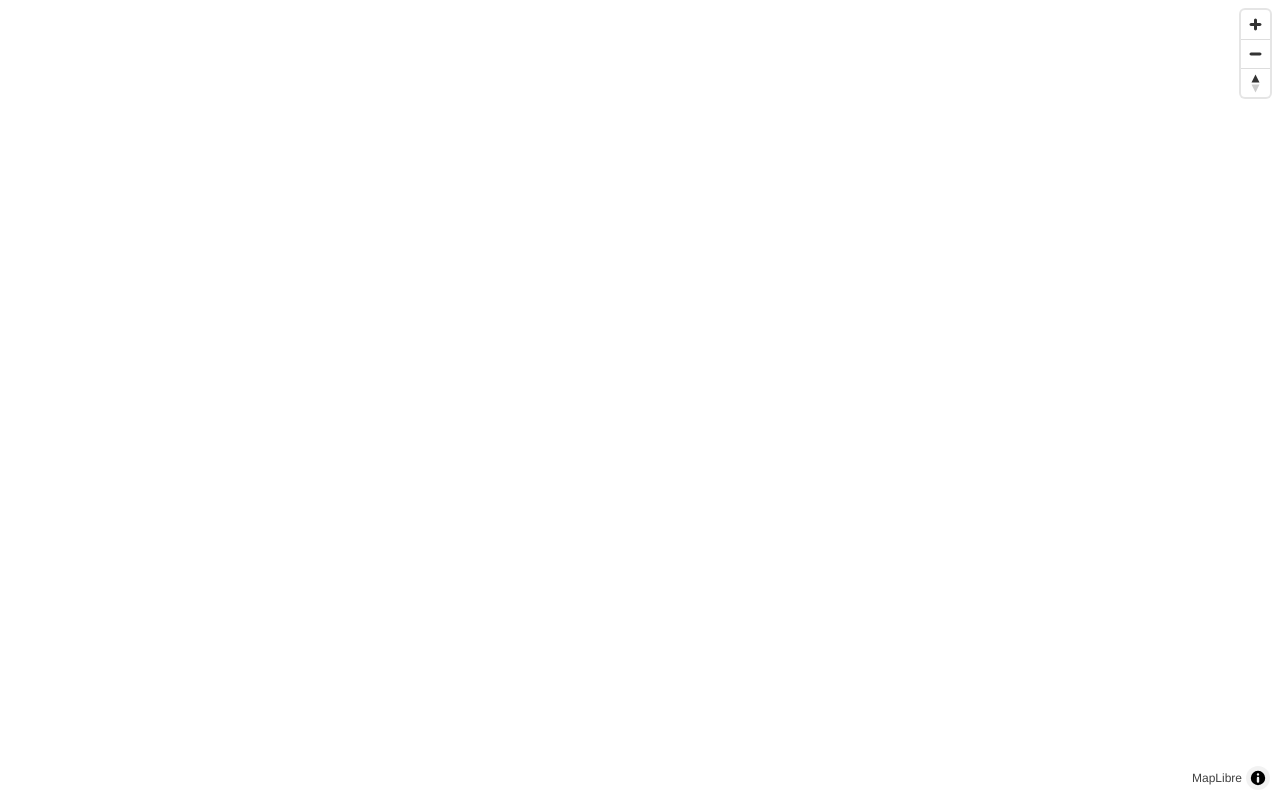
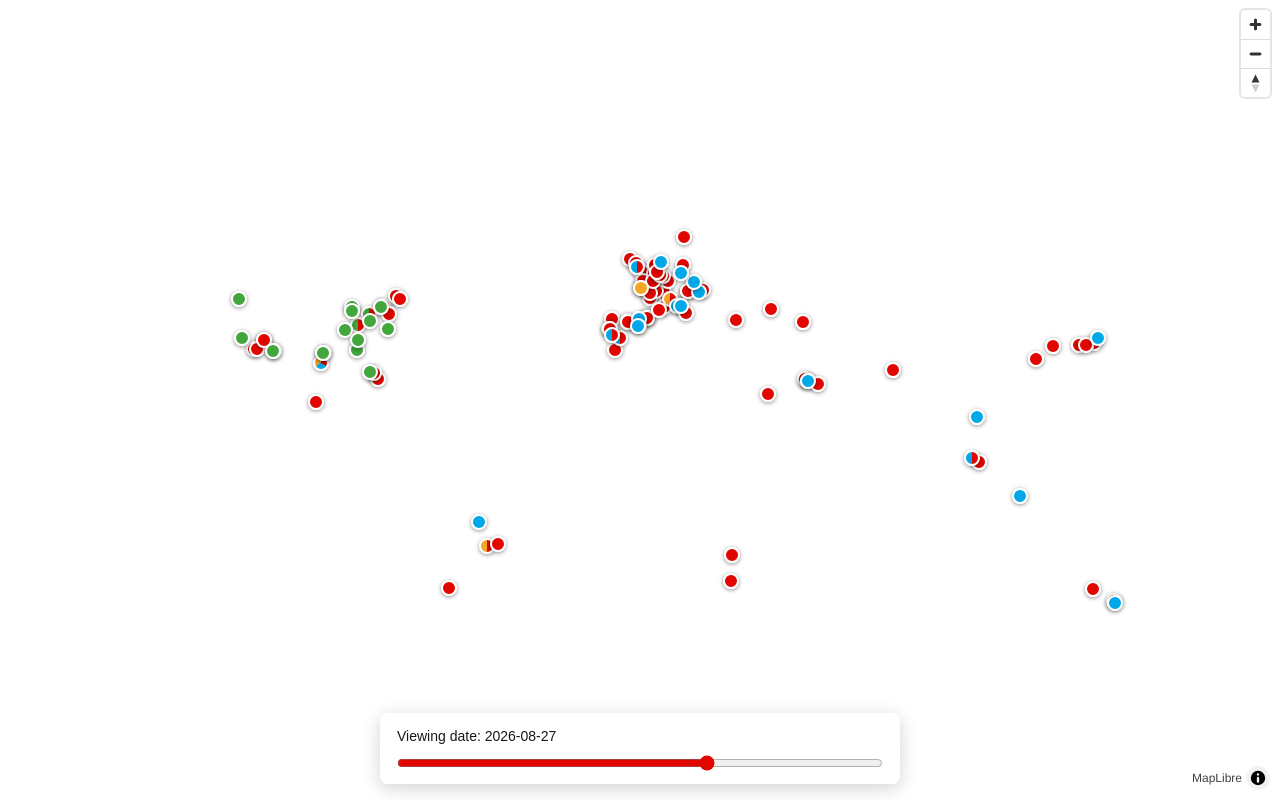
Before and after one commit to smitty1mo/motorsportmap, a Next.js app: page / in a window 1280 px wide. Built offline with nearby package versions, Linux system fonts and the light colour scheme; no server answers.

Commit message:
Add season date slider

```diff
--- a/app/components/Map.js
+++ b/app/components/Map.js
@@ -1,6 +1,6 @@
 "use client";
 
-import { useEffect, useRef } from "react";
+import { useEffect, useRef, useState } from "react";
 import {
   Map as MapLibreMap,
   Marker,
@@ -10,6 +10,28 @@ import {
 import "maplibre-gl/dist/maplibre-gl.css";
 import circuits from "../../data/circuits.json";
 import calendar from "../../data/calendar.json";
+
+const seasonStart = calendar.reduce(
+  (earliest, round) =>
+    round.startDate < earliest ? round.startDate : earliest,
+  calendar[0].startDate,
+);
+const seasonEnd = calendar.reduce(
+  (latest, round) => (round.endDate > latest ? round.endDate : latest),
+  calendar[0].endDate,
+);
+const dayMilliseconds = 24 * 60 * 60 * 1000;
+const seasonStartTime = Date.parse(seasonStart);
+
+function dateToSliderValue(date) {
+  return Math.round((Date.parse(date) - seasonStartTime) / dayMilliseconds);
+}
+
+function sliderValueToDate(value) {
+  return new Date(seasonStartTime + value * dayMilliseconds)
+    .toISOString()
+    .slice(0, 10);
+}
 
 const seriesColors = {
   f1: "#e10600",
@@ -58,6 +80,10 @@ function createCircuitPopup(circuit) {
 
 export default function Map() {
   const mapContainer = useRef(null);
+  const markersRef = useRef([]);
+  const [viewingDate, setViewingDate] = useState(() =>
+    new Date().toISOString().slice(0, 10),
+  );
 
   useEffect(() => {
     if (!mapContainer.current) {
@@ -73,11 +99,6 @@ export default function Map() {
 
     map.addControl(new NavigationControl(), "top-right");
 
-    const viewingDate = new Date().toISOString().slice(0, 10);
-    const activeCircuitIds = new Set(
-      getActiveRounds(viewingDate).map((round) => round.circuitId),
-    );
-
     const markers = circuits.map((circuit) => {
       const marker = new Marker({
         element: createCircuitMarker(circuit),
@@ -90,18 +111,47 @@ export default function Map() {
         )
         .addTo(map);
 
-      marker.getElement().style.display = activeCircuitIds.has(circuit.id)
-        ? ""
-        : "none";
-
       return marker;
     });
+    markersRef.current = markers.map((marker, index) => ({
+      marker,
+      circuitId: circuits[index].id,
+    }));
 
     return () => {
       markers.forEach((marker) => marker.remove());
+      markersRef.current = [];
       map.remove();
     };
   }, []);
 
-  return <div ref={mapContainer} className="h-screen w-full" />;
+  useEffect(() => {
+    const activeCircuitIds = new Set(
+      getActiveRounds(viewingDate).map((round) => round.circuitId),
+    );
+
+    markersRef.current.forEach(({ marker, circuitId }) => {
+      const isActive = activeCircuitIds.has(circuitId);
+      marker.getElement().style.opacity = isActive ? "1" : "0";
+      marker.getElement().style.pointerEvents = isActive ? "auto" : "none";
+    });
+  }, [viewingDate]);
+
+  return (
+    <main className="relative h-screen w-full">
+      <div ref={mapContainer} className="h-full w-full" />
+      <label className="date-control">
+        <span>Viewing date: {viewingDate}</span>
+        <input
+          type="range"
+          min="0"
+          max={dateToSliderValue(seasonEnd)}
+          value={dateToSliderValue(viewingDate)}
+          onChange={(event) =>
+            setViewingDate(sliderValueToDate(Number(event.target.value)))
+          }
+        />
+      </label>
+    </main>
+  );
 }
--- a/app/globals.css
+++ b/app/globals.css
@@ -33,6 +33,7 @@ body {
   border-radius: 999px;
   box-shadow: 0 1px 4px rgb(0 0 0 / 45%);
   cursor: pointer;
+  transition: opacity 160ms ease;
 }
 
 .circuit-marker:focus-visible {
@@ -49,3 +50,26 @@ body {
   margin-top: 2px;
   color: #555555;
 }
+
+.date-control {
+  position: absolute;
+  right: 16px;
+  bottom: 16px;
+  left: 16px;
+  display: grid;
+  gap: 8px;
+  max-width: 520px;
+  margin: 0 auto;
+  padding: 12px 16px;
+  border: 1px solid rgb(255 255 255 / 70%);
+  border-radius: 8px;
+  background: rgb(255 255 255 / 92%);
+  box-shadow: 0 4px 18px rgb(0 0 0 / 18%);
+  color: #171717;
+  font-size: 0.875rem;
+}
+
+.date-control input {
+  width: 100%;
+  accent-color: #e10600;
+}
```
